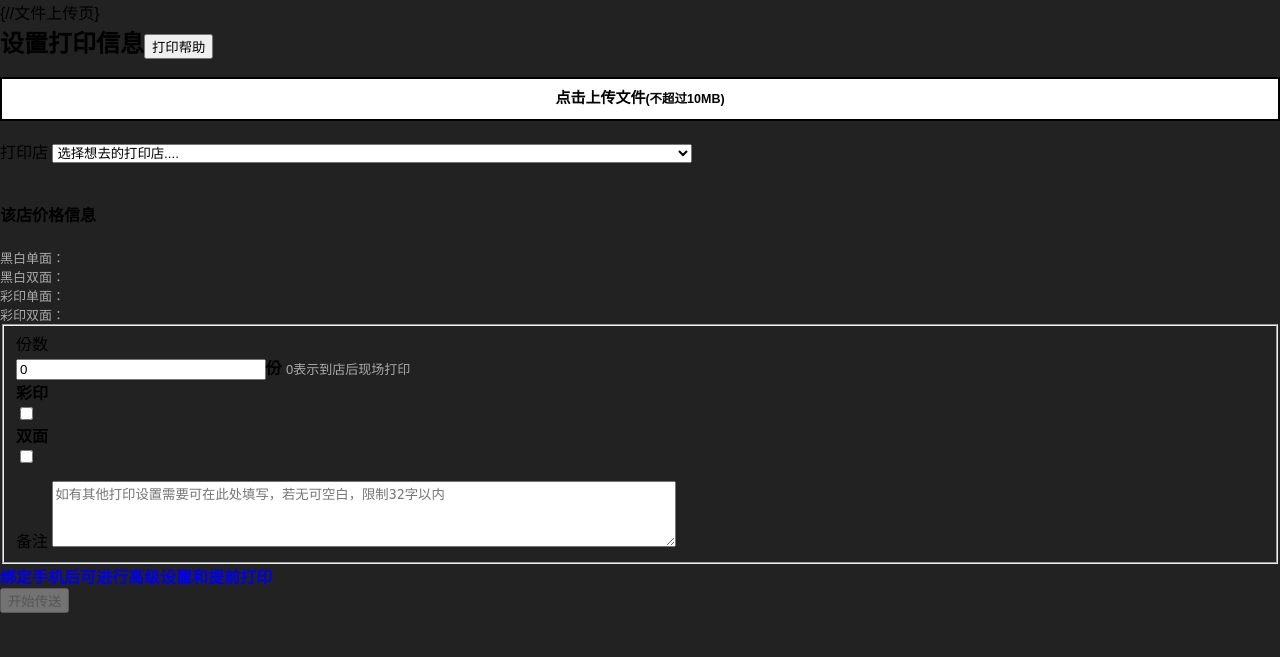
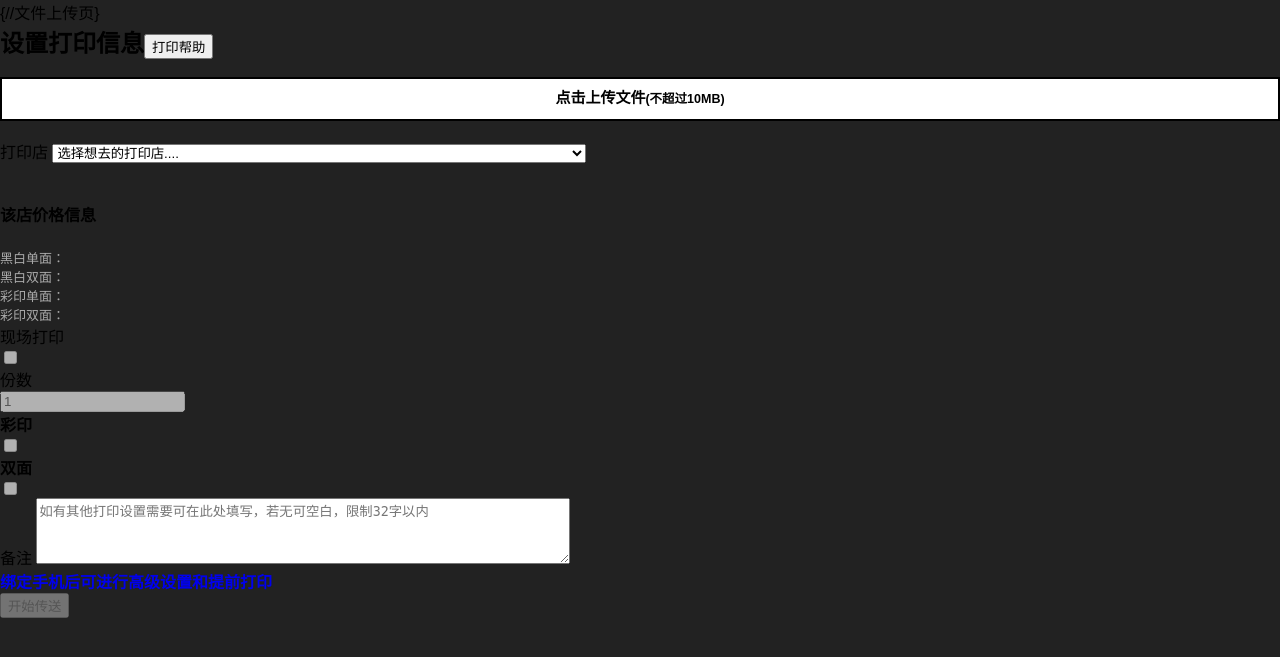
Before and after one commit to YunYinORG/print, a PHP site: page /DbName/Print/Home/View/File/add.html in a window 1280 px wide. Shown: the top 657 px of the page. Run offline with PHP 8.4, Linux system fonts and the light colour scheme.

Commit message:
上传页调整
1.增加上传页”现打/预打“按钮
2.上传页js精简与调整
3.css bug fixed

```diff
--- a/Print/Home/View/File/add.html
+++ b/Print/Home/View/File/add.html
@@ -14,7 +14,7 @@
 </div>
 <div class="container">
     <div class="row" style="display:none;" id="help-info">
-    <div class="col-md-7">
+    <div class="col-lg-8 col-xs-12">
         <p class="text-info well">
         使用流程：<code>上传文件</code> -> <code>选择打印店</code> -> <code>设置打印份数、格式</code> -> <code>文件记录页查看状态</code> -><code> 取货</code>；<br/>
         不绑定手机不能设置打印参数，不能提前打印，只能上传后到店打印；<br/>
@@ -28,7 +28,7 @@
     <br/>
     <form id="print" method="post" action="__URL__/uploadOne" onsubmit="return checkform();" enctype="multipart/form-data">
         <div class="row">
-            <div class="text-center col-md-5">
+            <div class="text-center col-lg-6 col-md-8 col-xs-12">
                 <div class="form-group">
                     <div class="upload-btn">
                         <div class="upload-area"><span class="glyphicon glyphicon-open"></span>点击上传文件<small>(不超过10MB)</small></div>
@@ -63,19 +63,24 @@
             </div>
         </div>
         <IF condition="$lock eq 1">
-        <fieldset id="setting">
         <div class="form-group">
             <div class="row">
+                <label for="ispre" class="col-lg-1 col-sm-2 control-label">现场打印</label>
+                <div class="col-lg-2 col-sm-4">
+                    <input name="ispre" id="ispre" type="checkbox" disabled="true"/>
+                </div>
+                <div class="setting">
                 <label for="copies" class="col-lg-1 col-sm-2 control-label">份数</label>
-                <div class="col-lg-6 col-sm-10">
-                    <input name="copies" type="number" id="copies" min="0" value="0" style="width:20%" /><strong>份</strong>&nbsp;<small class="comments">0表示到店后现场打印</small>
+                <div class="col-lg-2 col-sm-4">
+                    <input name="copies" type="number" id="copies" min="1" value="1" disabled="true"/>
+                </div>
                 </div>
             </div>
         </div>
         <div class="form-group">
-            <div class="row" style="display:none" id="pptprint">
+            <div class="row setting" style="display:none" id="pptprint">
                 <label for="default" class="col-lg-1 col-sm-2 control-label">PPT格式</label>
-                <div class="col-lg-6 col-sm-10">
+                <div class="col-lg-11 col-sm-10">
                     <select id="default" class="form-control" name="ppt_layout" required>
                         <option value="">选择PPT打印格式....</option>
                         <volist name="ppt" id="vo" offset="1">
@@ -86,27 +91,26 @@
             </div>
         </div>
         <div class="form-group">
-            <div id="moreSetting">
-                <div class="row">
+            <div class="row setting">
                 <label for="printcolor" class="col-lg-1 col-sm-2"><strong>彩印</strong></label>
                 <div class="col-lg-2 col-sm-4">
-                    <input type="checkbox" name="color" id="printcolor" value="1" type="checkbox"/>
+                    <input type="checkbox" name="color" id="printcolor" value="1" type="checkbox" disabled="true"/>
                 </div>
                 <label for="double_side" class="col-lg-1 col-sm-2"><strong>双面</strong></label>
                 <div class="col-lg-2 col-sm-4">
-                    <input type="checkbox" name="double_side" id='double_side' value="1"/>
+                    <input type="checkbox" name="double_side" id='double_side' value="1" disabled="true"/>
                 </div>
             </div>
         </div>
-            <div class="row">
+        <div class="form-group">
+            <div class="row setting">
                 <label for="addtion-need" class='col-lg-1 col-sm-2 control-label'>备注</label>
                 <textarea id="addtion-need" class="form-control col-lg-4 col-sm-10" rows="4" placeholder="如有其他打印设置需要可在此处填写，若无可空白，限制32字以内" name="profile"></textarea>
             </div>
         </div>
-        </fieldset>
         <ELSE/>
         <div>
-            <a href="/User" style="text-decoration:none"><b>绑定手机后可进行高级设置和提前打印</b></a>
+            <a href="/User"><b>绑定手机后可进行高级设置和提前打印</b></a>
         </div>
         </IF>
     <div class="row">
@@ -125,8 +129,28 @@
 <script language="javascript" type="text/javascript">
 
 $(function(){
+    $("#ispre").bootstrapSwitch('size','small');
+    $("#ispre").bootstrapSwitch('offText','预打');
+    $("#ispre").bootstrapSwitch('onText','现打');
     $("#printcolor").bootstrapSwitch('size','small');
     $("#double_side").bootstrapSwitch('size','small');
+    $("#double_side").bootstrapSwitch('offText','单面');
+    $("#double_side").bootstrapSwitch('onText','双面');
+});
+
+$("#helpView").click(function(){
+    $('#helpView').toggleClass('btn-warning')
+    $('#help-info').toggle(100);
+});
+
+$('#ispre').on('switchChange.bootstrapSwitch',function(){
+    if($('#ispre').bootstrapSwitch('state') === true){
+        $('.setting').hide(100);
+        $('#default').removeAttr('required');
+    }
+    else {
+        $('.setting').show(100);
+    }
 });
 
 function checkSuffix(n) {
@@ -135,36 +159,36 @@
     var doc_suffix = ['doc', 'docx', 'wps'];
     var pdf_suffix = ['pdf'];
     var other_suffix = ['ppt', 'pptx'];
+    if(doc_suffix.indexOf(suffix) < 0 && other_suffix.indexOf(suffix) < 0 && pdf_suffix.indexOf(suffix) < 0){
+        $("#upload-list").html('<li class="list-group-item">不支持'+ suffix + '格式文件。</li>');
+        $("#fileUploadButton").attr('disabled',true);
+        $('#copies').attr('disabled', true);
+        $('#double_side').bootstrapSwitch('disabled', true);
+        $('#printcolor').bootstrapSwitch('disabled', true);
+        $("#ispre").bootstrapSwitch('disabled',true);
+    }
+    else {
+        var fname = n.value.substring(n.value.lastIndexOf('\\')+1);
+        $("#ispre").bootstrapSwitch('disabled',false);
+        $('.setting').show();
+        $("#pptprint").hide();
+        $('#copies').attr('disabled', false);
+        $('#double_side').bootstrapSwitch('disabled', false);
+        $('#printcolor').bootstrapSwitch('disabled', false);
+        $("#fileUploadButton").attr('disabled', false);
         if (doc_suffix.indexOf(suffix) >= 0) {
             alert('打印小常识：将文档转成PDF格式，打印出来的格式基本不会发生变化！（任性就随意了(^▽^)）')
             $('#default').removeAttr('required');
-        $('#setting').show();
             $('#pptprint').hide();
-        $('#copies').attr('disabled', false);
-        $('#double_side').attr('disabled', false);
-        $("#fileUploadButton").attr('disabled', false);
-        var fname = n.value.substring(n.value.lastIndexOf('\\')+1);
             $("#upload-list").html('<li class="list-group-item">当前文件：'+ fname +'</li>'+'<li class="list-group-item">支持的格式，但更推荐pdf。');
         } else if (other_suffix.indexOf(suffix)>=0) {
             $('#pptprint').show();
-        $('#setting').show();
-        $('#copies').attr('disabled', false);
-        $('#double_side').attr('disabled', false);
-        $("#fileUploadButton").attr('disabled', false);
-        var fname = n.value.substring(n.value.lastIndexOf('\\')+1);
             $("#upload-list").html('<li class="list-group-item">当前文件：'+fname +'</li>');
         } else if(pdf_suffix.indexOf(suffix) >= 0){
             $('#default').removeAttr('required');
-        $('#setting').show();
             $('#pptprint').hide();
-        $('#copies').attr('disabled', false);
-        $('#double_side').attr('disabled', false);
-        $("#fileUploadButton").attr('disabled', false);
-        var fname = n.value.substring(n.value.lastIndexOf('\\')+1);
             $("#upload-list").html('<li class="list-group-item">当前文件：'+fname +'</li>');
-    } else {
-        $("#upload-list").html('<li class="list-group-item">不支持'+ suffix + '格式文件。</li>');
-        $("#fileUploadButton").attr('disabled',true);
+        }
     }
 }
 
@@ -194,11 +218,6 @@
     return true;
 }
 
-$("#helpView").click(function(){
-    $('#helpView').toggleClass('btn-warning')
-    $('#help-info').toggle(100);
-});
-
 </script>
 
 </BLOCK>
--- a/Print/Printer/View/Index/index.html
+++ b/Print/Printer/View/Index/index.html
@@ -3,6 +3,7 @@
 <BLOCK name='head'>
 <link rel="stylesheet" type="text/css" href="__PUBLIC__/css/login.css">
 </BLOCK>
+<BLOCK name='header'></BLOCK>
 <BLOCK name='content'>
         <div id="carbonForm">
             <h1>打印店登录</h1>
--- a/Print/Printer/View/Printer/index.html
+++ b/Print/Printer/View/Printer/index.html
@@ -6,7 +6,7 @@
 <BLOCK name='content'>
 <div>
     <h2>{$data['name']}</h2>
-    <span class='label label-success'><a href="__URL__/logout">退出登录</a></span><span class="label label-danger"><a href="mailto:feedback@print.nkumstc.cn">认证有误</a></span>
+    <span class='label label-success'><a class="info-page-label" href="__URL__/logout">退出登录</a></span><span class="label label-danger"><a href="mailto:feedback@print.nkumstc.cn">认证有误</a></span>
     <br/>
     <br/>
 </div>
--- a/Public/css/default.css
+++ b/Public/css/default.css
@@ -54,7 +54,7 @@
     color: rgba(214, 214, 214, 1);
 }
 
-span a {
+.info-page-label {
   text-decoration: none;
   color: #FFF;
 }
@@ -69,12 +69,6 @@
     border-top: 0px solid #2980b9;
     min-height: 100%;
     text-align: left;
-}
-
-
-#moreSetting {
-  margin-top: 0px;
-  margin-bottom: 15px;
 }
 
 #banner {
@@ -178,9 +172,6 @@
   #printersMain {
     margin-left: -25px;
   }
-  .form-control {
-    width: 50%;
-  }
 }
 
 @media screen and (max-width: 1275px) {
@@ -217,8 +208,11 @@
     width: 23%;
     padding: 2em 1% 0 1%;
   }
-  .printerlist .navbar-nav > li > a{
+  .printerlist .navbar-nav > li > a {
     line-height: 0em;
+  }
+  .form-control {
+    width: 41.6666667%;
   }
   /*bootstrap-nav*/
   nav {
```
Lines whose indentation alone changed are shown as unchanged.
